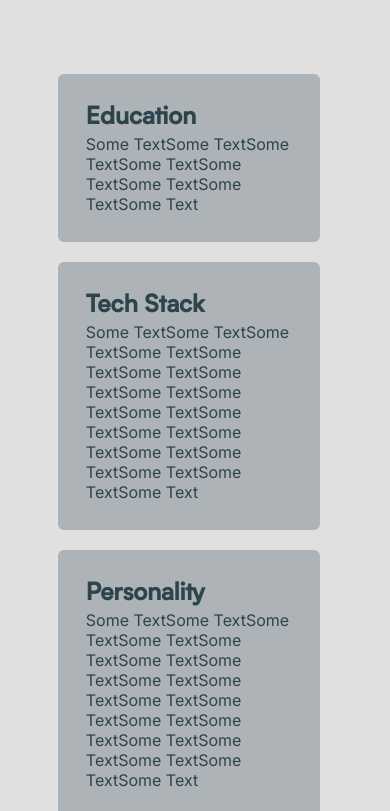
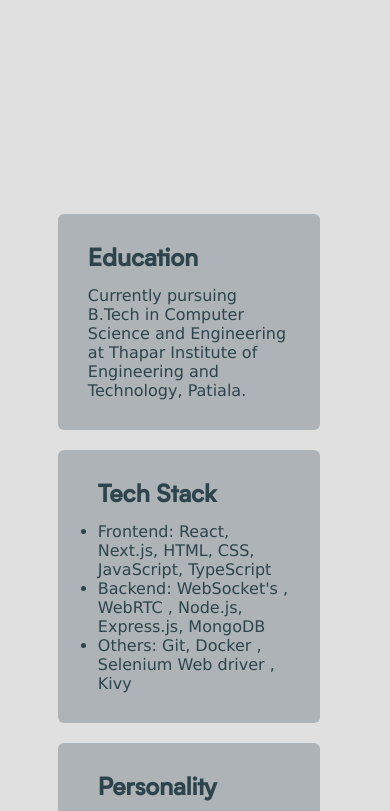
Before and after one commit to arnavgupta00/protfolio-website-next.js, a Next.js app: page / in a window 390 px wide. Shown: the part 1680-2491 px from the top of the page. Built offline with nearby package versions, Linux system fonts and the light colour scheme; a web font is replaced by a local one.

Commit message:
responsive upgrade 3 final

```diff
--- a/src/components/about/page.css
+++ b/src/components/about/page.css
@@ -6,7 +6,7 @@
 
 
 .aboutMainTile {
-  margin-top: -300px;
+  margin-top: -150px;
   font-size: 7rem;
   font-family: "Biotif Mid", sans-serif;
   color: var(--main-color);
@@ -14,6 +14,8 @@
   display: flex;
   justify-content: flex-start;
   flex-direction: row;
+
+
 }
 
 
@@ -24,7 +26,7 @@
   align-items: center;
   justify-content: center;
   background-color: transparent;
-
+  margin-top: 140px;
 
 
 }
--- a/src/components/about/page.tsx
+++ b/src/components/about/page.tsx
@@ -5,14 +5,10 @@ import { useState, useRef, useEffect } from "react";
 import { aboutRefAdd } from "@/components/refManagements";
 import useMediaQuery from "@mui/material/useMediaQuery";
 
-
-
-
 export default function About() {
   const [scrollPosition, setScrollPosition] = useState(0);
   const aboutRef = useRef<HTMLDivElement>(null);
   const isMobileOrTablet = useMediaQuery("(max-width: 767px)");
-
 
   useEffect(() => {
     aboutRefAdd(aboutRef);
@@ -40,8 +36,13 @@ export default function About() {
           style={{
             position: "absolute",
             zIndex: "-1",
-            marginLeft: isMobileOrTablet ? (scrollPosition > 35 ? `${-200 + scrollPosition * 3}%` : "-200%") : (scrollPosition > 35 ? `${-200 + scrollPosition * 2}%` : "-200%"),
-
+            marginLeft: isMobileOrTablet
+              ? scrollPosition > 35
+                ? `${-200 + scrollPosition * 2.5}%`
+                : "-200%"
+              : scrollPosition > 35
+              ? `${-200 + scrollPosition * 2}%`
+              : "-200%",
           }}
         >
           <h1>About me</h1>
@@ -54,19 +55,33 @@ export default function About() {
               <div className="timeline-middle">
                 <div className="timeline-circle"></div>
               </div>
-              <div className="timeline-component timeline-content">
+              <div
+                className="timeline-component timeline-content"
+                style={{ padding: "30px" }}
+              >
                 <h3>Education</h3>
-                <p>
-                  Some TextSome TextSome TextSome TextSome TextSome TextSome
-                  TextSome Text
+                <p style={{ fontFamily: "verdana", marginTop: "10px" }}>
+                  Currently pursuing B.Tech in Computer Science and Engineering
+                  at Thapar Institute of Engineering and Technology, Patiala.
                 </p>
               </div>
-              <div className="timeline-component timeline-content">
+              <div
+                className="timeline-component timeline-content"
+                style={{ padding: "30px", paddingLeft: "40px" }}
+              >
                 <h3>Tech Stack</h3>
-                <p>
-                  Some TextSome TextSome TextSome TextSome TextSome TextSome
-                  TextSome TextSome TextSome TextSome TextSome TextSome TextSome
-                  TextSome TextSome TextSome TextSome Text
+                <p style={{ fontFamily: "verdana", marginTop: "10px" }}>
+                  <ul>
+                    <li>
+                      Frontend: React, Next.js, HTML, CSS, JavaScript,
+                      TypeScript
+                    </li>
+                    <li>
+                      Backend: WebSocket's , WebRTC , Node.js, Express.js,
+                      MongoDB
+                    </li>
+                    <li>Others: Git, Docker , Selenium Web driver , Kivy </li>
+                  </ul>
                 </p>
               </div>
               <div className="timeline-middle">
@@ -79,12 +94,15 @@ export default function About() {
               <div className="timeline-middle">
                 <div className="timeline-circle"></div>
               </div>
-              <div className="timeline-component timeline-content">
+              <div
+                className="timeline-component timeline-content"
+                style={{ padding: "30px", paddingLeft: "40px" }}
+              >
                 <h3>Personality </h3>
-                <p>
-                  Some TextSome TextSome TextSome TextSome TextSome TextSome
-                  TextSome TextSome TextSome TextSome TextSome TextSome TextSome
-                  TextSome TextSome TextSome TextSome Text
+                <p  style={{ fontFamily: "verdana", marginTop: "10px" }}>
+                  I possess a calm and composed nature, coupled with dedication
+                  and hard work. My skills are complemented by a quick learning
+                  ability, allowing me to adapt efficiently to new tasks.
                 </p>
               </div>
             </div>
```
